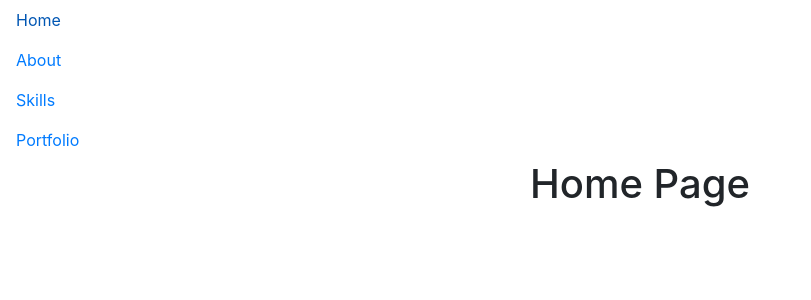
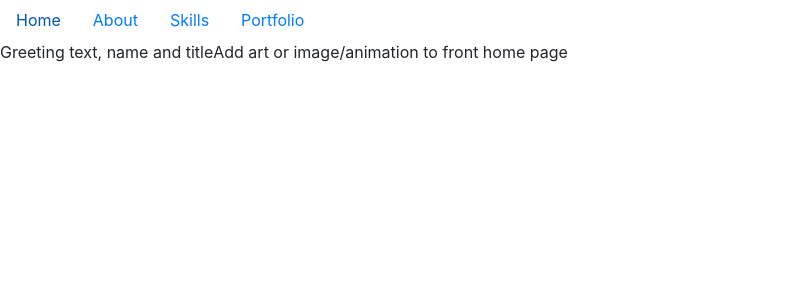
Before and after one commit to sahil-athia/personal-website, a React (Create React App) app: page / in a window 1280 px wide. Shown: the top 300 px of the page, without its empty margins (0-811 px from the left). Built offline with nearby package versions, Linux system fonts and the light colour scheme.

Commit message:
add basic elements for home page

```diff
--- a/package.json
+++ b/package.json
@@ -7,6 +7,7 @@
     "@testing-library/react": "^11.2.3",
     "@testing-library/user-event": "^12.6.0",
     "bootstrap": "^4.6.0",
+    "node-sass": "^4.14.1",
     "react": "^17.0.1",
     "react-bootstrap": "^1.4.3",
     "react-dom": "^17.0.1",
--- a/src/App.css
+++ b/src/App.css
@@ -1,5 +1,4 @@
 .App {
-  /* background-color: #0E1217; */
   text-align: center;
   /* color: white; */
 }
--- a/src/App.js
+++ b/src/App.js
@@ -16,7 +16,7 @@ import Portfolio from "./pages/Portfolio";
 function App() {
   return (
     <>
-      <Nav defaultActiveKey="/" className="flex-column" style={{maxWidth: "10vw"}}>
+      <Nav defaultActiveKey="/" className="flex-row">
         <Nav.Link href="/">Home</Nav.Link>
         <Nav.Link href="/about">About</Nav.Link>
         <Nav.Link href="/skills">Skills</Nav.Link>
--- a/src/pages/Home.jsx
+++ b/src/pages/Home.jsx
@@ -1,7 +1,14 @@
+import "./Home.scss";
+
 export default function Home() {
   return(
-    <div>
-      <h1>Home Page</h1>
+    <div className="home-box">
+      <div className="greeting">
+        Greeting text, name and title
+      </div>
+      <div className="greeting-icon">
+        Add art or image/animation to front home page
+      </div>
     </div>
   )
 }
--- /dev/null
+++ b/src/pages/Home.scss
@@ -0,0 +1,11 @@
+.home-box {
+  display: flex;
+
+  .greeting {
+
+  }
+
+  .greeting-icon {
+
+  }
+}
```
Also changed, not shown: 1 other file (tests, documents, lock files or other folders).
